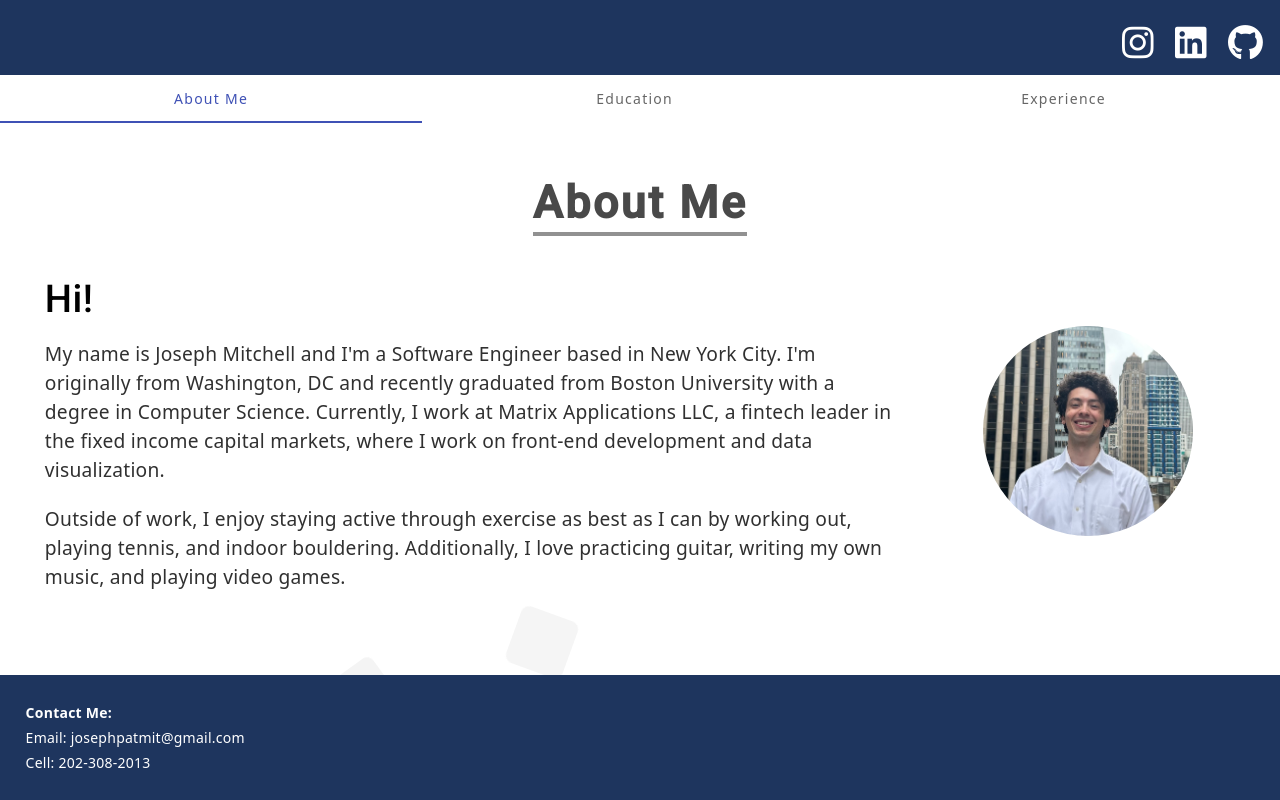
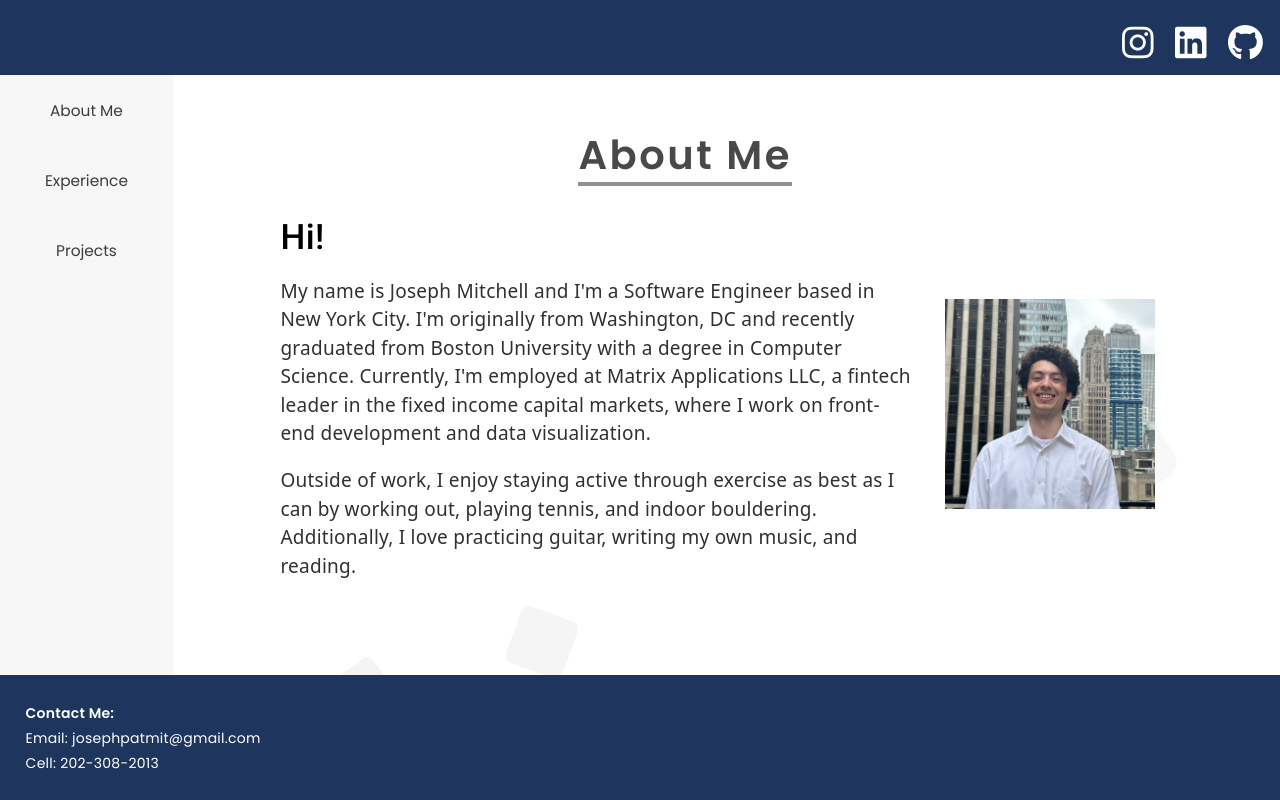
Before and after one commit to josephmitchel/My-Website, an Angular app in the folder myWebsite/: page / in a window 1280 px wide. Built offline with nearby package versions, Linux system fonts and the light colour scheme.

Commit message:
Changed the format around so that the tabs are now sidebar buttons

```diff
--- a/myWebsite/src/app/aboutme/aboutme.component.css
+++ b/myWebsite/src/app/aboutme/aboutme.component.css
@@ -1,13 +1,14 @@
 .main {
+    width: 90%;
     display: flex;
     flex-direction: column;
     align-items: center;
 }
 
 .title {
-  font-family: 'Roboto', sans-serif;
+  font-family: 'Poppins', sans-serif;
   font-weight: bold;
-  font-size: 3.5vw;
+  font-size: 40px;
   letter-spacing: 2.5px;
   color: rgb(73, 73, 73);
   margin-bottom: 3%;
@@ -27,18 +28,19 @@
   background-position: center;
   width: 15em;
   height: 15em;
+  margin-left: 15%;
 }
 
 .body {
   display: flex;
   flex-direction: row;
-  width: 100%;
+  width: 90%;
 }
 
 .text {
   display: flex;
   flex-direction: column;
-  width: 70%;
+  width: 80%;
 }
 
 .images {
@@ -49,7 +51,7 @@
 
 .name {
   text-align: left;
-  font-size: 3vw;
+  font-size: 35px;
   margin-top: 1%;
   margin-left: 5%;
 }
@@ -58,7 +60,7 @@
   text-align: left;
   margin-left: 5%;
   color:rgb(48, 48, 48);
-  font-size: 1.5vw;
+  font-size: 19px;
   margin-top: 1%;
   line-height: 1.5;
 }
--- a/myWebsite/src/app/aboutme/aboutme.component.html
+++ b/myWebsite/src/app/aboutme/aboutme.component.html
@@ -1,4 +1,4 @@
-<div class="main" >
+<div class="main">
 
     <h1 class="title" @fade>About Me</h1>
 
@@ -9,17 +9,18 @@
         <p class="description">
           My name is Joseph Mitchell and I'm a Software Engineer based in New York City.
           I'm originally from Washington, DC and recently graduated from Boston University with a degree in Computer Science.
-          Currently, I work at Matrix Applications LLC, a fintech leader in the fixed income capital markets, where I work on front-end development and data visualization.
+          Currently, I'm employed at Matrix Applications LLC, a fintech leader in the fixed income capital markets, where I work on front-end development and data visualization.
 
         </p>
         <p class="description">
           Outside of work, I enjoy staying active through exercise as best as I can by working out, playing tennis, and indoor bouldering.
-          Additionally, I love practicing guitar, writing my own music, and playing video games.
+          Additionally, I love practicing guitar, writing my own music, and reading.
         </p>
       </div>
 
       <div class="images" @fade3>
         <div mat-card-avatar class="header-image"></div>
+        <!-- <img class="image" src="./../../assets/Joe.jpeg">  -->
       </div>
     </div>
 
--- a/myWebsite/src/app/app.component.css
+++ b/myWebsite/src/app/app.component.css
@@ -1,4 +1,8 @@
 @import url('https://fonts.googleapis.com/css?family=Exo:400,700');
+
+.main {
+    font-family: 'Poppins', sans-serif; /* Apply the Poppins font */
+}
 
 /* Navbar properties */
 .navbar {
@@ -35,11 +39,51 @@
     align-items: center;
 }
 
-.aboutme {
+.main-content {
+    display: flex;
+    flex-direction: row;
+}
+
+.sidenav {
+    /* border: 1px solid #1E355E; */
+    height: 100vw;
+    width: 180px;
     display: flex;
     flex-direction: column;
-    margin: auto;
+    background: #f7f7f7;
+}
+
+.tablinks {
+    height: 70px;
+    width: 100%;
+    font-family: 'Poppins', sans-serif; /* Apply the Poppins font */
+    font-size: 1.1em;
+    font-weight: 200;
+    color: rgb(59, 59, 59);
+    background: #f7f7f7;
+    border: none;
+    cursor: pointer;
+    transition: background 0.3s ease, transform 0.3s, box-shadow 0.3s; /* Include background in transition */
+    /* box-shadow: 0 4px 6px rgba(0, 0, 0, 0.1); */
+}
+
+.tablinks:hover {
+    background: #aaaaaa;
+    /* box-shadow: 0 6px 8px rgba(0, 0, 0, 0.15);} */
+}
+
+.tablinks:active {
+    background: #8d8d8d;
+    /* box-shadow: 0 4px 6px rgba(0, 0, 0, 0.1); */
+}
+
+.content {
+    /* border: 1px solid #1E355E; */
+    width: 88vw;
+    display: flex;
+    flex-direction: column;
     margin-top: 5%;
+    margin-left: 2%;
     align-items: center;
 
 }
@@ -71,7 +115,14 @@
 
 .contactme {
     font-weight: bold;
+    font-family: 'Poppins', sans-serif;
 }
+
+.info {
+    font-family: 'Poppins', sans-serif;
+}
+
+
 
 /* Animation Properties */
 *{
@@ -211,4 +262,4 @@
 html, body {
     height: 100%;
 }
-body { margin: 0; font-family: Roboto, "Helvetica Neue", sans-serif;  }
+body { margin: 0; font-family: 'Poppins', sans-serif; }
--- a/myWebsite/src/app/app.component.html
+++ b/myWebsite/src/app/app.component.html
@@ -1,6 +1,8 @@
 <link rel="stylesheet" href="https://cdnjs.cloudflare.com/ajax/libs/animate.css/4.1.1/animate.min.css"/>
 <link rel="stylesheet" href="https://cdnjs.cloudflare.com/ajax/libs/font-awesome/6.4.0/css/all.min.css" integrity="sha512-iecdLmaskl7CVkqkXNQ/ZH/XLlvWZOJyj7Yy7tcenmpD1ypASozpmT/E0iPtmFIB46ZmdtAc9eNBvH0H/ZpiBw==" crossorigin="anonymous" referrerpolicy="no-referrer" />
+<link href="https://fonts.googleapis.com/css2?family=Poppins:wght@400;600&display=swap" rel="stylesheet">
 
+<div class="main">
     <!-- Header Navbar -->
     <mat-toolbar class="navbar">
         <span class="example-spacer"></span>
@@ -21,7 +23,7 @@
     </mat-toolbar>
 
     <!-- Tabs  -->
-<mat-tab-group dynamicHeight>
+    <!-- <mat-tab-group dynamicHeight animationDuration="0ms">
         <mat-tab label="About Me" class="tab">
             <div class="aboutme">
                 <tab-aboutme></tab-aboutme>
@@ -30,18 +32,33 @@
 
         <mat-tab label="Education">
             <div class="education">
-            <!-- <h1 class="header">Education:</h1> -->
                 <tab-education></tab-education>
             </div>
         </mat-tab>
 
         <mat-tab label="Experience">
             <div class="experience">
-            <!-- <h1 class="header">Experience:</h1> -->
                 <tab-experience></tab-experience>
             </div>
         </mat-tab>
-</mat-tab-group>
+    </mat-tab-group> -->
+    <div class="main-content">
+        <div class="sidenav">
+            <input type="button" value="About Me" class="tablinks"  (click)="selectTab('aboutme')">
+            <input type="button" value="Experience" class="tablinks" (click)="selectTab('experience')">
+            <input type="button" value="Projects" class="tablinks" (click)="selectTab('education')">
+        </div>
+
+        <div class="content" *ngIf="selectedTab === 'aboutme'">
+            <tab-aboutme></tab-aboutme>
+        </div>
+        <div class="content" *ngIf="selectedTab === 'experience'">
+            <tab-experience></tab-experience>
+        </div>
+        <div class="content" *ngIf="selectedTab === 'projects'">
+            <tab-education></tab-education>
+        </div>
+    </div>
 
     <!-- Background Animation -->
     <div class="area" >
@@ -63,9 +80,11 @@
     <div class="footer">
         <div class="contact">
             <div class="contactme">Contact Me:</div>
-        <div>Email: josephpatmit@gmail.com</div>
-        <div>Cell: 202-308-2013</div>
+            <div class="info">Email: josephpatmit@gmail.com</div>
+            <div class="info">Cell: 202-308-2013</div>
+        </div>
     </div>
 </div>
 
+
 <router-outlet></router-outlet>
--- a/myWebsite/src/app/app.component.ts
+++ b/myWebsite/src/app/app.component.ts
@@ -10,4 +10,10 @@ import { Component } from '@angular/core';
 export class AppComponent {
   title = 'myWebsite';
   showFiller = false;
+
+  selectedTab: string = 'aboutme'; // Default tab
+
+  selectTab(tab: string) {
+    this.selectedTab = tab;
+  }
 }
--- a/myWebsite/src/app/education/education.component.css
+++ b/myWebsite/src/app/education/education.component.css
@@ -1,7 +1,9 @@
 .main {
+    width: 100vw;
     display: flex;
     flex-direction: column;
     align-items: center;
+
 }
 
 .title {
@@ -11,56 +13,32 @@
     letter-spacing: 2.5px;
     color: rgb(73, 73, 73);
     margin-bottom: 50px;
-    --c:linear-gradient(#919191 0 0); /* update the color here */
+    --c:linear-gradient(#919191 0 0);
     padding-bottom: .38em;
     background: var(--c), var(--c);
-    background-size: .0em .0em;
-    background-position:50% 100%;
+    background-size: 51% .1em;
+    background-position: 0% 100%, 100% 100%;
     background-repeat: no-repeat;
     transition: .3s linear, background-size .3s .2s linear;
 }
-.title:hover {
-    background-size: 51% .1em;
-    background-position: 0% 100%, 100% 100%;
+
+.body {
+    display: flex;
+    flex-direction: row;
+    align-items: left;
+    width: 100%;
 }
 
-.cards {
+.text {
     display: flex;
-    flex-direction: row;
-    align-items: center;
-    justify-content: center;
-    gap: 6%;
+    flex-direction: column;
+    align-items: left;
+    width: 70%;
 }
 
-.cards__card {
-    width: 25%;
-    height: 30%;
-    border: 1px solid rgb(217, 217, 217);
-    background-color: rgb(253, 253, 253);
-    margin-bottom: 20px;
+.school-name {
+    text-align: left;
+    font-size: 3vw;
+    margin-top: 1%;
+    margin-left: 5%;
 }
-
-.cards__card:hover {
-    box-shadow: 0 8px 8px 8px rgba(0,0,0,.2), 0 8px 8px 0 rgba(0,0,0,.14), 0 8px 8px 0 rgba(0,0,0,.12) !important;
-    transform: translate3d(0,0,0);
-    transition: background .4s cubic-bezier(.25,.8,.25,1),box-shadow 280ms cubic-bezier(.4,0,.2,1);
-}
-
-.cards:hover .cards__card:not(:hover) {
-    filter: grayscale(100%);
-    opacity: 0.75;
-}
-
-.cards:hover .cards__card:not(:hover)::after {
-    background-color: rgba(#000, 0.5);
-}
-
-.image {
-    height: 80%;
-    width: 100%;
-
-}
-
-.card-title {font-size: 1.3vw; margin-top: 1%}
-.card-subtitle {font-size: .9vw; margin-top: 1%}
-.card-content {font-size: .85vw; margin-top: 1%}
--- a/myWebsite/src/app/education/education.component.html
+++ b/myWebsite/src/app/education/education.component.html
@@ -2,7 +2,7 @@
 
     <h1 class="title">Education</h1>
 
-    <div class="cards">
+    <!-- <div class="cards">
         <mat-card class="cards__card" >
             <img class="image" mat-card-md-image src="./../../assets/bostonuniversity2.jpg">
             <mat-card-header>
@@ -17,7 +17,7 @@
         </mat-card>
 
         <mat-card class="cards__card">
-            <img class="image" mat-card-md-image src="./../../assets/charleston1.jpg">
+
             <mat-card-header>
                 <mat-card-title-group>
                 <mat-card-title class="card-title">College of Charleston</mat-card-title>
@@ -41,5 +41,22 @@
                 asdjupaotas opsitjastoiauypp aunostoa
             </mat-card-content>
         </mat-card>
+    </div> -->
+
+    <div class="body">
+
+        <div class="text">
+            <h2 class="school-name">Boston University</h2>
+            <p class="description">
+            </p>
+        </div>
+
+        <div class="images">
+            <img class="image" mat-card-md-image src="./../../assets/bostonuniversity2.jpg">
+            <img class="image" mat-card-md-image src="./../../assets/charleston1.jpg">
+            <img class="image" mat-card-md-image src="./../../assets/stjohns1.jpg">
+
+        </div>
     </div>
+
 </div>
```
Lines whose indentation alone changed are shown as unchanged.
